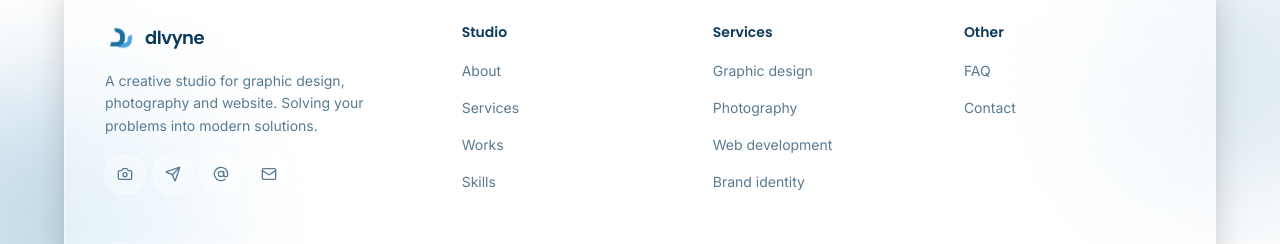
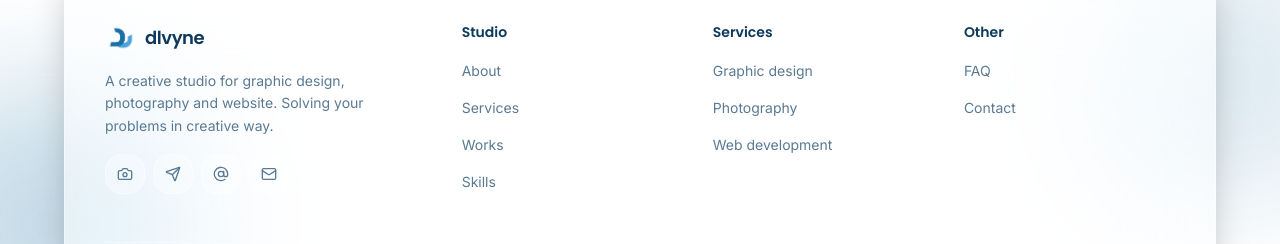
Before and after one commit to delvinraditya/dlvyne, a Next.js app: page / in a window 1280 px wide. Shown: the part 5124-5368 px from the top of the page. Built offline with nearby package versions, Linux system fonts and the light colour scheme.

Commit message:
remove 1 links n fix copywriting

```diff
--- a/components/site-footer.tsx
+++ b/components/site-footer.tsx
@@ -17,7 +17,6 @@ const footerNav = [
       { label: 'Graphic design', href: '#services' },
       { label: 'Photography', href: '#services' },
       { label: 'Web development', href: '#services' },
-      { label: 'Brand identity', href: '#services' },
     ],
   },
   {
@@ -73,7 +72,7 @@ export function SiteFooter() {
                 </span>
               </a>
               <p className="max-w-xs text-pretty text-sm leading-relaxed text-muted-foreground">
-                A creative studio for graphic design, photography and website. Solving your problems into modern solutions.
+                A creative studio for graphic design, photography and website. Solving your problems in creative way.
               </p>
               <div className="flex items-center gap-2">
                 {socials.map((social) => (
```
